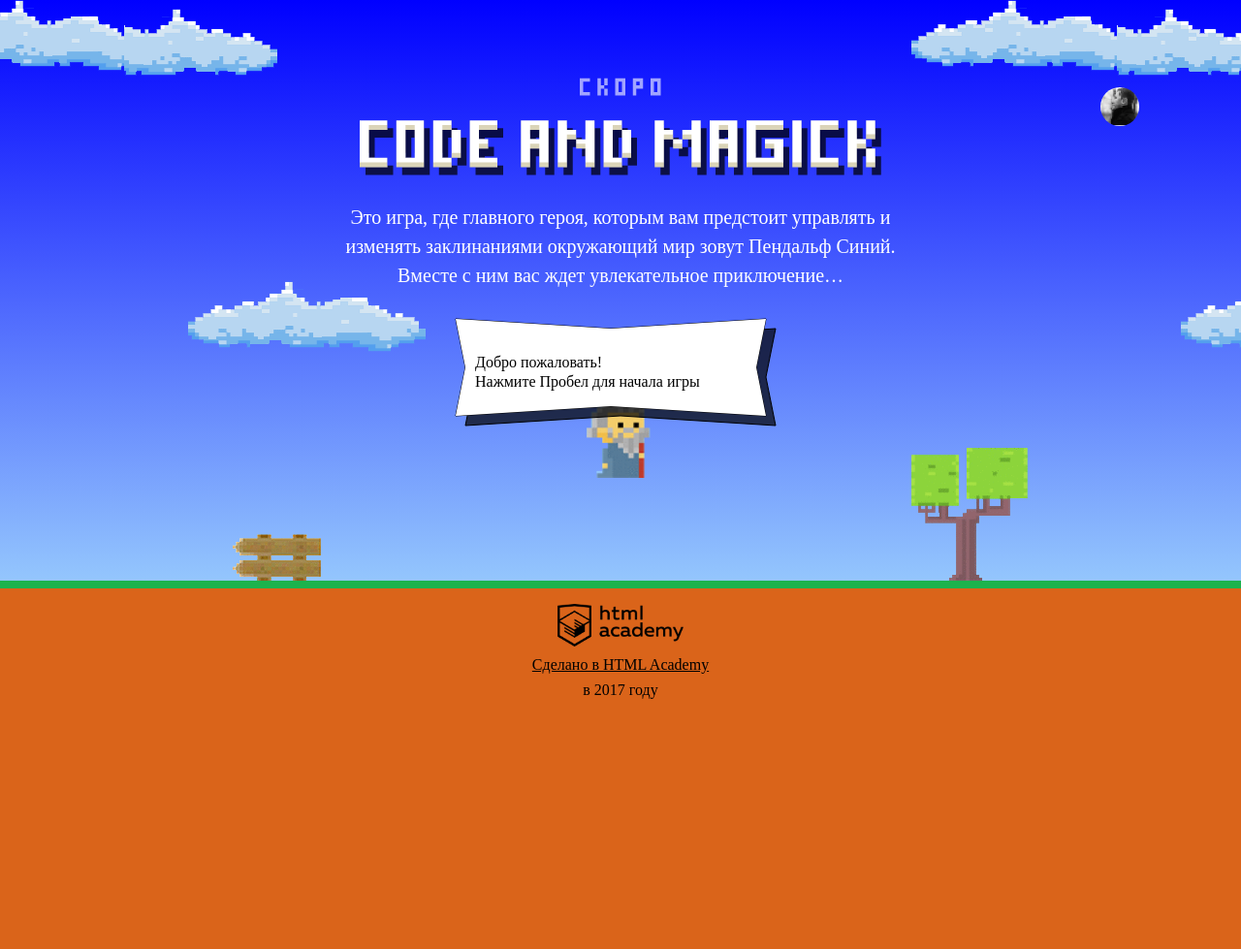
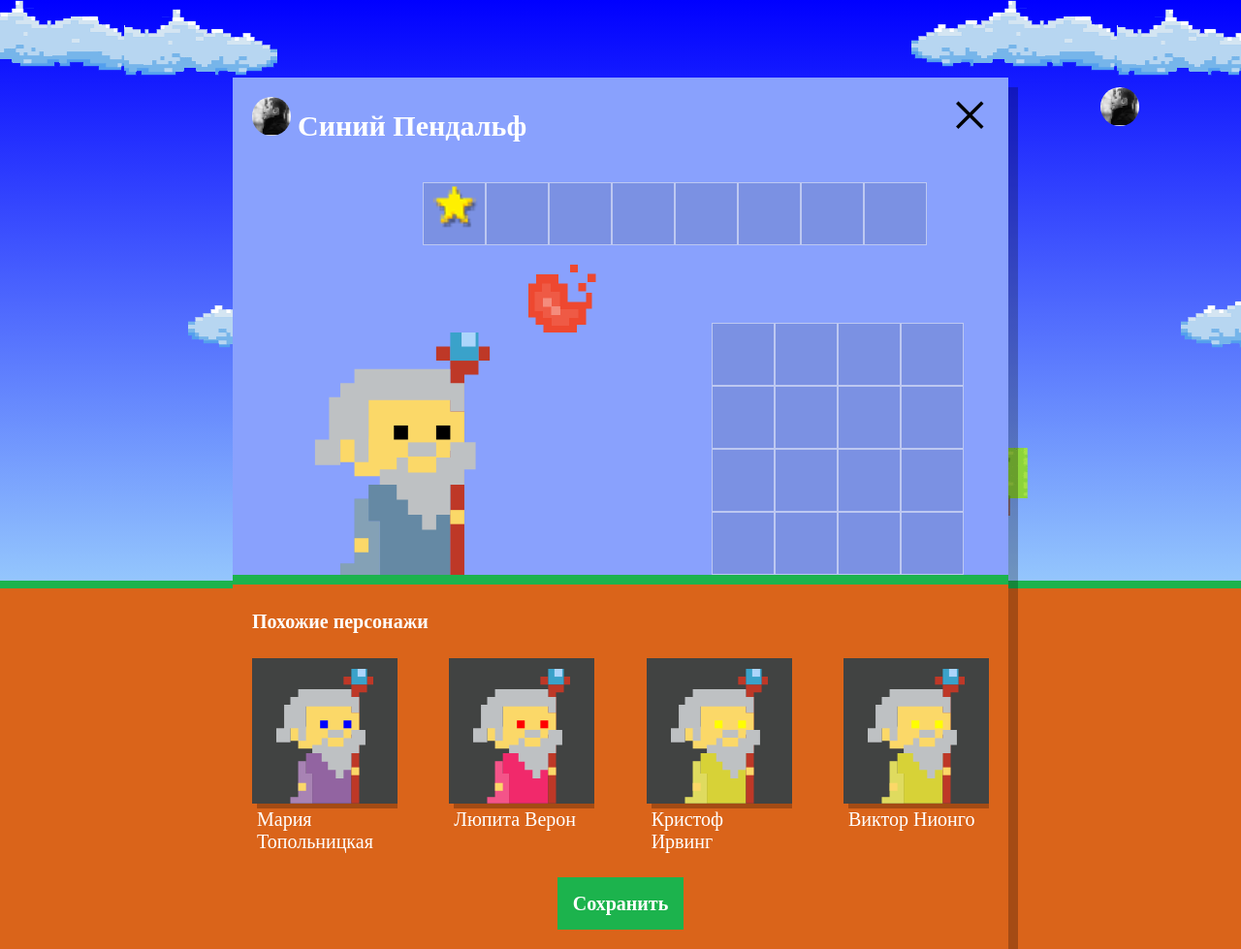
Before and after one commit to Nikolayich/code_and_magic, a website: page index.html in a window 1280 px wide. Shown: the whole page at 97% size. Before the commit the page ends 800 px from the top, so only its background shows below. Drawn offline with Linux system fonts and the light colour scheme; a web font is replaced by a local one.

Commit message:
Сделал задание 3

```diff
--- a/index.html
+++ b/index.html
@@ -202,6 +202,7 @@ var getWizardY = function(height) {
 </script>
 <script src="js/stat.js"></script>
 <script src="js/game.js"></script>
+<script src="js/setup.js"></script>
 
 </body>
 </html>
--- /dev/null
+++ b/js/setup.js
@@ -0,0 +1,50 @@
+'use strict';
+
+var setup = document.querySelector('.setup');
+setup.classList.remove('hidden');
+
+var names = ['Иван', 'Хуан Себастьян', 'Мария', 'Кристоф', 'Виктор', 'Юлия', 'Люпита', 'Вашингтон'];
+var surnames = ['да Марья', 'Верон', 'Мирабелла', 'Вальц', 'Онопко', 'Топольницкая', 'Нионго', 'Ирвинг'];
+var coatColors = ['rgb(101, 137, 164)', 'rgb(241, 41, 107)', 'rgb(146, 100, 161)', 'rgb(56, 159, 117)', 'rgb(215, 210, 55)', 'rgb(0, 0, 0)'];
+var eyesColors = ['black', 'red', 'blue', 'yellow', 'green'];
+var wizards = [];
+
+var generateWizards = function() {
+  for (var i = 0; i < 4; i++) {
+    wizards.push( {
+                   name: names[Math.floor((Math.random() * names.length))] + ' ' + surnames[Math.floor((Math.random() * surnames.length))],
+                   coatColor: coatColors[Math.floor((Math.random() * coatColors.length))],
+                   eyesColor: eyesColors[Math.floor((Math.random() * eyesColors.length))]
+    } );
+  }
+}
+
+var generateWizardTemplate = function(wizard) {
+  var wizardTemplate = document.querySelector('#similar-wizard-template')
+                     .content
+                     .querySelector('.setup-similar-item');
+  var wizardElement = wizardTemplate.cloneNode(true);
+
+  wizardElement.querySelector('.setup-similar-label').textContent = wizard.name;
+  wizardElement.querySelector('.wizard-coat').style.fill = wizard.coatColor;
+  wizardElement.querySelector('.wizard-eyes').style.fill = wizard.eyesColor;
+
+  return wizardElement;
+}
+
+var renderWizards = function() {
+  var fragment = document.createDocumentFragment();
+  var wizardList = document.querySelector('.setup-similar-list');
+
+  for (var i = 0; i < wizards.length; i++) {
+    fragment.appendChild( generateWizardTemplate(wizards[i]) );
+  }
+
+  wizardList.appendChild(fragment);
+}
+
+generateWizards();
+renderWizards();
+
+var setupSimilar = document.querySelector('.setup-similar');
+setupSimilar.classList.remove('hidden');
```
